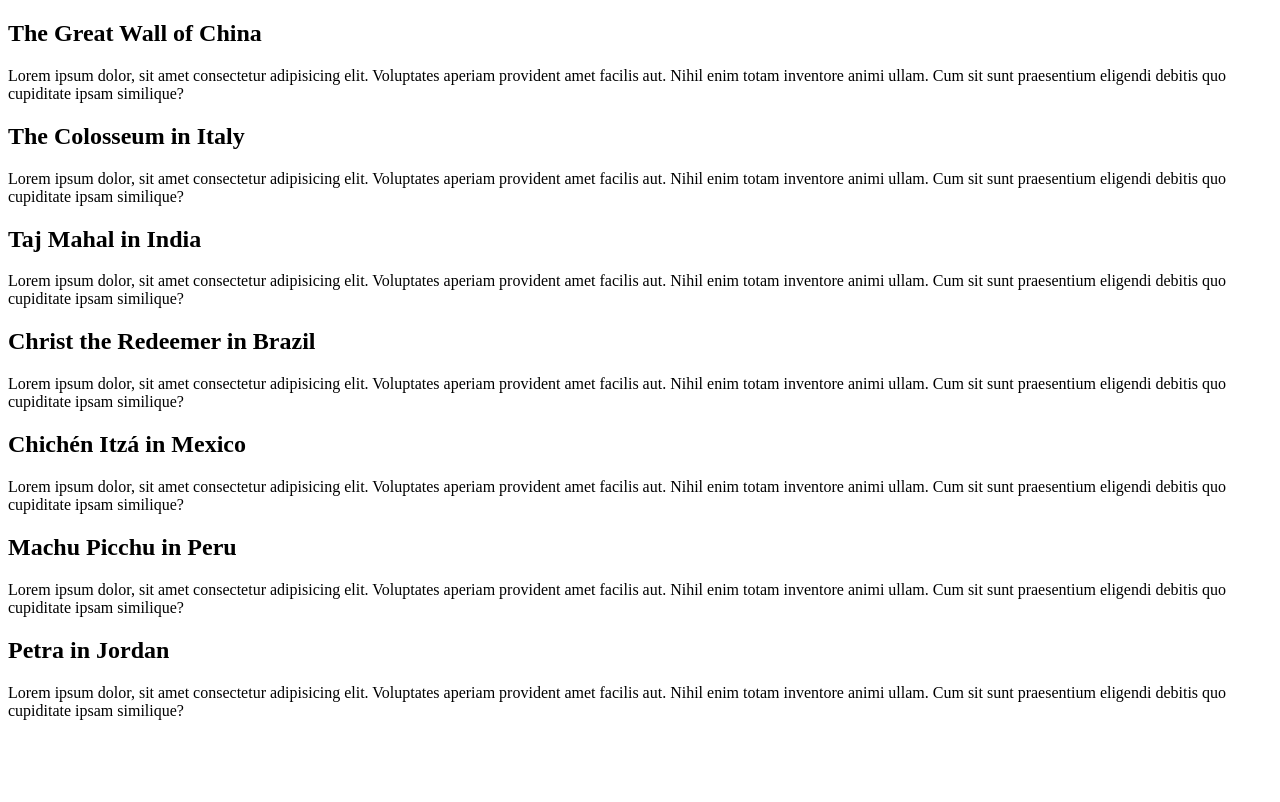
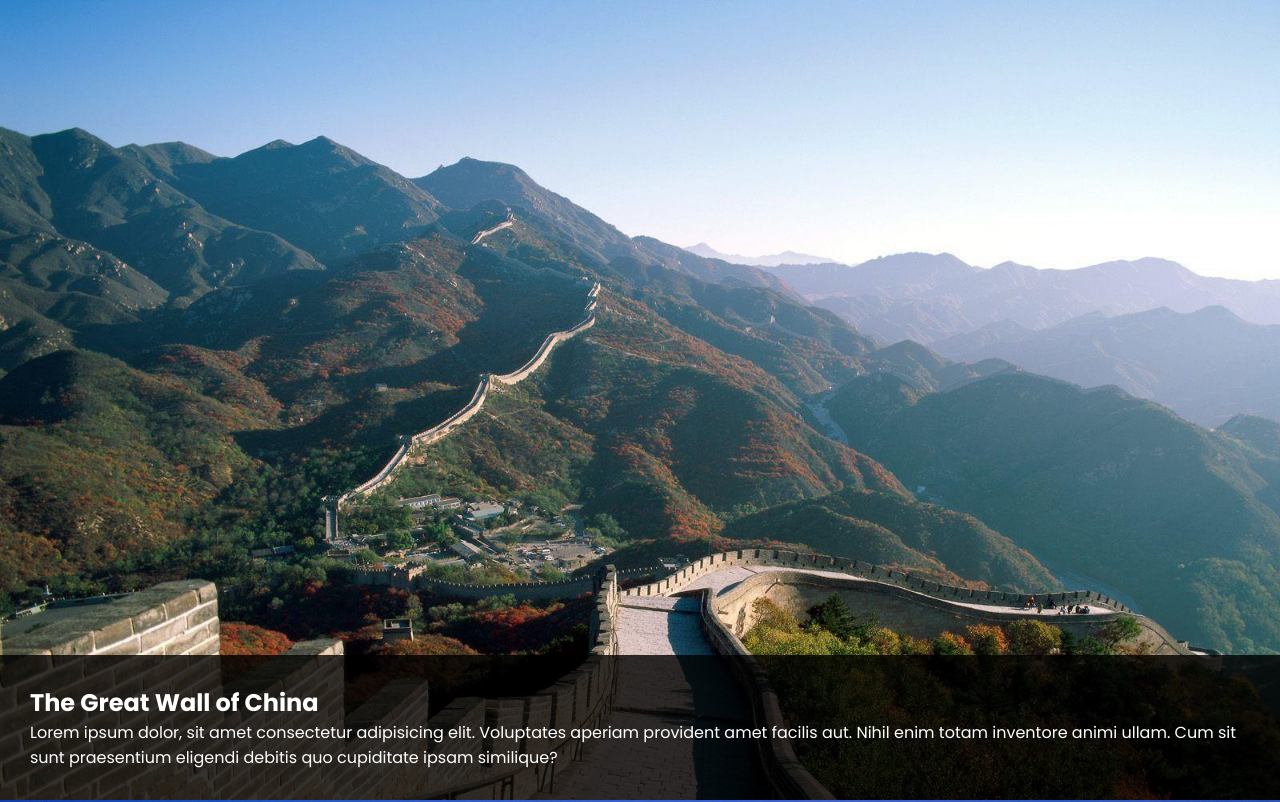
Before and after one commit to sabarish-manoharan/parallex_effect, a plain HTML site: page index.html in a window 1280 px wide. Shown: the top 802 px of the page. Drawn offline with Linux system fonts and the light colour scheme; the site is published under a folder, as on GitHub Pages, so addresses that start at the root find nothing.

Commit message:
Update index.html

```diff
--- a/index.html
+++ b/index.html
@@ -5,7 +5,7 @@
     <meta http-equiv="X-UA-Compatible" content="IE=edge">
     <meta name="viewport" content="width=device-width, initial-scale=1.0">
     <title>parallex</title>
-    <link rel="stylesheet" href="/parallex_style.css">
+    <link rel="stylesheet" href="./parallex_style.css">
 </head>
 <body>
     <section class="sec1">
```
